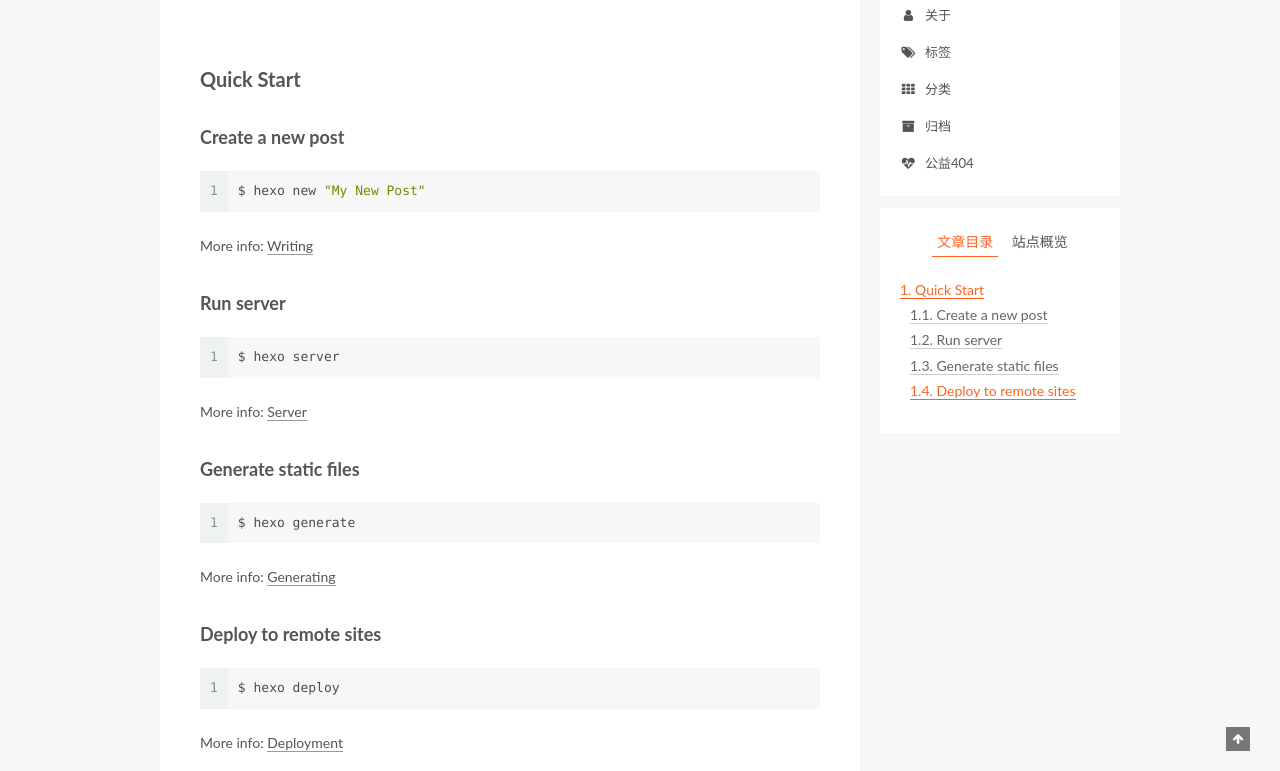
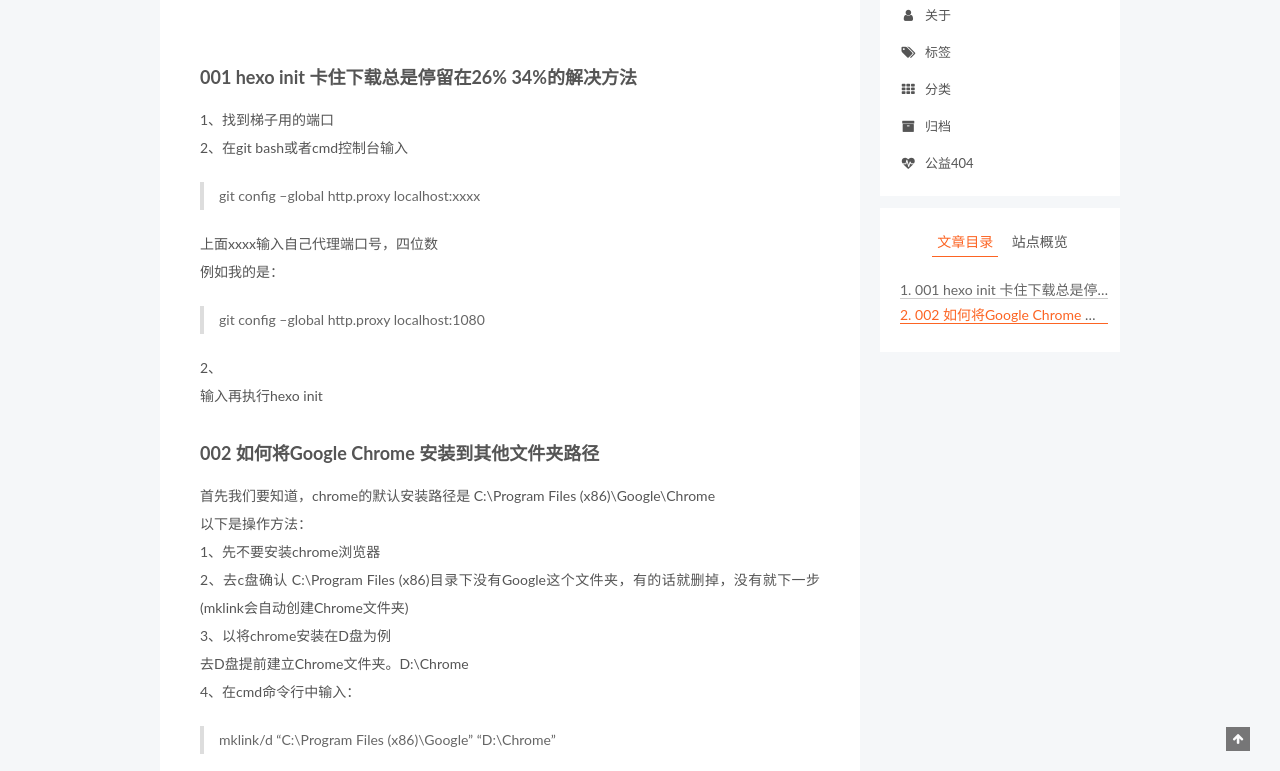
Before and after one commit to NacimiLee/NacimiLee.Github.io, a plain HTML site: page 2020/05/16/Question/index.html in a window 1280 px wide. Shown: the part 149-920 px from the top of the page. Drawn offline with Linux system fonts and the light colour scheme.

Commit message:
Site updated: 2020-05-16 16:05:15

```diff
--- a/2020/05/16/hello-world/index.html
+++ b/2020/05/16/Question/index.html
@@ -79,14 +79,14 @@
 
 
 
-<meta name="description" content="Quick StartCreate a new post1$ hexo new &quot;My New Post&quot;  More info: Writing Run server1$ hexo server  More info: Server Generate static files1$ hexo generate  More info: Generating Deploy to remote site">
+<meta name="description" content="001 hexo init 卡住下载总是停留在26% 34%的解决方法1、找到梯子用的端口2、在git bash或者cmd控制台输入  git config –global http.proxy localhost:xxxx     上面xxxx输入自己代理端口号，四位数例如我的是：    git config –global http.proxy localhost:1080  2、输入再执行h">
 <meta property="og:type" content="article">
 <meta property="og:title" content="Questions">
-<meta property="og:url" content="http://yoursite.com/2020/05/16/hello-world/index.html">
+<meta property="og:url" content="http://yoursite.com/2020/05/16/Question/index.html">
 <meta property="og:site_name" content="Hexo">
-<meta property="og:description" content="Quick StartCreate a new post1$ hexo new &quot;My New Post&quot;  More info: Writing Run server1$ hexo server  More info: Server Generate static files1$ hexo generate  More info: Generating Deploy to remote site">
+<meta property="og:description" content="001 hexo init 卡住下载总是停留在26% 34%的解决方法1、找到梯子用的端口2、在git bash或者cmd控制台输入  git config –global http.proxy localhost:xxxx     上面xxxx输入自己代理端口号，四位数例如我的是：    git config –global http.proxy localhost:1080  2、输入再执行h">
 <meta property="article:published_time" content="2020-05-15T18:11:10.347Z">
-<meta property="article:modified_time" content="2020-05-16T06:30:18.124Z">
+<meta property="article:modified_time" content="2020-05-16T08:03:19.052Z">
 <meta property="article:author" content="伊丽莎白的腿毛">
 <meta name="twitter:card" content="summary">
 
@@ -118,7 +118,7 @@
 
 
 
-  <link rel="canonical" href="http://yoursite.com/2020/05/16/hello-world/"/>
+  <link rel="canonical" href="http://yoursite.com/2020/05/16/Question/"/>
 
 
 
@@ -271,7 +271,7 @@
 
 
   <div class="post-block">
-    <link itemprop="mainEntityOfPage" href="http://yoursite.com/2020/05/16/hello-world/">
+    <link itemprop="mainEntityOfPage" href="http://yoursite.com/2020/05/16/Question/">
 
     <span hidden itemprop="author" itemscope itemtype="http://schema.org/Person">
       <meta itemprop="name" content="伊丽莎白的腿毛">
@@ -338,18 +338,20 @@
 
 
 
-        <h2 id="Quick-Start"><a href="#Quick-Start" class="headerlink" title="Quick Start"></a>Quick Start</h2><h3 id="Create-a-new-post"><a href="#Create-a-new-post" class="headerlink" title="Create a new post"></a>Create a new post</h3><figure class="highlight bash"><table><tr><td class="gutter"><pre><span class="line">1</span><br></pre></td><td class="code"><pre><span class="line">$ hexo new <span class="string">"My New Post"</span></span><br></pre></td></tr></table></figure>
-
-<p>More info: <a href="https://hexo.io/docs/writing.html" target="_blank" rel="noopener">Writing</a></p>
-<h3 id="Run-server"><a href="#Run-server" class="headerlink" title="Run server"></a>Run server</h3><figure class="highlight bash"><table><tr><td class="gutter"><pre><span class="line">1</span><br></pre></td><td class="code"><pre><span class="line">$ hexo server</span><br></pre></td></tr></table></figure>
-
-<p>More info: <a href="https://hexo.io/docs/server.html" target="_blank" rel="noopener">Server</a></p>
-<h3 id="Generate-static-files"><a href="#Generate-static-files" class="headerlink" title="Generate static files"></a>Generate static files</h3><figure class="highlight bash"><table><tr><td class="gutter"><pre><span class="line">1</span><br></pre></td><td class="code"><pre><span class="line">$ hexo generate</span><br></pre></td></tr></table></figure>
-
-<p>More info: <a href="https://hexo.io/docs/generating.html" target="_blank" rel="noopener">Generating</a></p>
-<h3 id="Deploy-to-remote-sites"><a href="#Deploy-to-remote-sites" class="headerlink" title="Deploy to remote sites"></a>Deploy to remote sites</h3><figure class="highlight bash"><table><tr><td class="gutter"><pre><span class="line">1</span><br></pre></td><td class="code"><pre><span class="line">$ hexo deploy</span><br></pre></td></tr></table></figure>
-
-<p>More info: <a href="https://hexo.io/docs/one-command-deployment.html" target="_blank" rel="noopener">Deployment</a></p>
+        <h3 id="001-hexo-init-卡住下载总是停留在26-34-的解决方法"><a href="#001-hexo-init-卡住下载总是停留在26-34-的解决方法" class="headerlink" title="001 hexo init 卡住下载总是停留在26% 34%的解决方法"></a>001 hexo init 卡住下载总是停留在26% 34%的解决方法</h3><p>1、找到梯子用的端口<br>2、在git bash或者cmd控制台输入</p>
+<blockquote>
+<p>git config –global http.proxy localhost:xxxx  </p>
+</blockquote>
+<p> 上面xxxx输入自己代理端口号，四位数<br>例如我的是：  </p>
+<blockquote>
+<p>git config –global http.proxy localhost:1080</p>
+</blockquote>
+<p>2、<br>输入再执行hexo init </p>
+<h3 id="002-如何将Google-Chrome-安装到其他文件夹路径"><a href="#002-如何将Google-Chrome-安装到其他文件夹路径" class="headerlink" title="002 如何将Google Chrome 安装到其他文件夹路径"></a>002 如何将Google Chrome 安装到其他文件夹路径</h3><p>首先我们要知道，chrome的默认安装路径是 C:\Program Files (x86)\Google\Chrome<br>以下是操作方法：<br>1、先不要安装chrome浏览器<br>2、去c盘确认 C:\Program Files (x86)目录下没有Google这个文件夹，有的话就删掉，没有就下一步(mklink会自动创建Chrome文件夹)<br>3、以将chrome安装在D盘为例<br>   去D盘提前建立Chrome文件夹。D:\Chrome<br>4、在cmd命令行中输入：</p>
+<blockquote>
+<p>mklink/d “C:\Program Files (x86)\Google” “D:\Chrome”  </p>
+</blockquote>
+<p>然后回车键<br>5、如果出现<br>为 C:\Program Files (x86)\Google&lt;&lt;==&gt;&gt;D:\Chrome 创建的符号链接。就表示成功了。</p>
 
 
     </div>
@@ -480,7 +482,7 @@
 
 
 
-              <div class="post-toc-content"><ol class="nav"><li class="nav-item nav-level-2"><a class="nav-link" href="#Quick-Start"><span class="nav-number">1.</span> <span class="nav-text">Quick Start</span></a><ol class="nav-child"><li class="nav-item nav-level-3"><a class="nav-link" href="#Create-a-new-post"><span class="nav-number">1.1.</span> <span class="nav-text">Create a new post</span></a></li><li class="nav-item nav-level-3"><a class="nav-link" href="#Run-server"><span class="nav-number">1.2.</span> <span class="nav-text">Run server</span></a></li><li class="nav-item nav-level-3"><a class="nav-link" href="#Generate-static-files"><span class="nav-number">1.3.</span> <span class="nav-text">Generate static files</span></a></li><li class="nav-item nav-level-3"><a class="nav-link" href="#Deploy-to-remote-sites"><span class="nav-number">1.4.</span> <span class="nav-text">Deploy to remote sites</span></a></li></ol></li></ol></div>
+              <div class="post-toc-content"><ol class="nav"><li class="nav-item nav-level-3"><a class="nav-link" href="#001-hexo-init-卡住下载总是停留在26-34-的解决方法"><span class="nav-number">1.</span> <span class="nav-text">001 hexo init 卡住下载总是停留在26% 34%的解决方法</span></a></li><li class="nav-item nav-level-3"><a class="nav-link" href="#002-如何将Google-Chrome-安装到其他文件夹路径"><span class="nav-number">2.</span> <span class="nav-text">002 如何将Google Chrome 安装到其他文件夹路径</span></a></li></ol></div>
 
 
           </div>
```
Also changed, not shown: archives/2020/05/index.html (+1 -1 lines), archives/2020/index.html (+1 -1 lines), archives/index.html (+1 -1 lines), index.html (+16 -14 lines).
